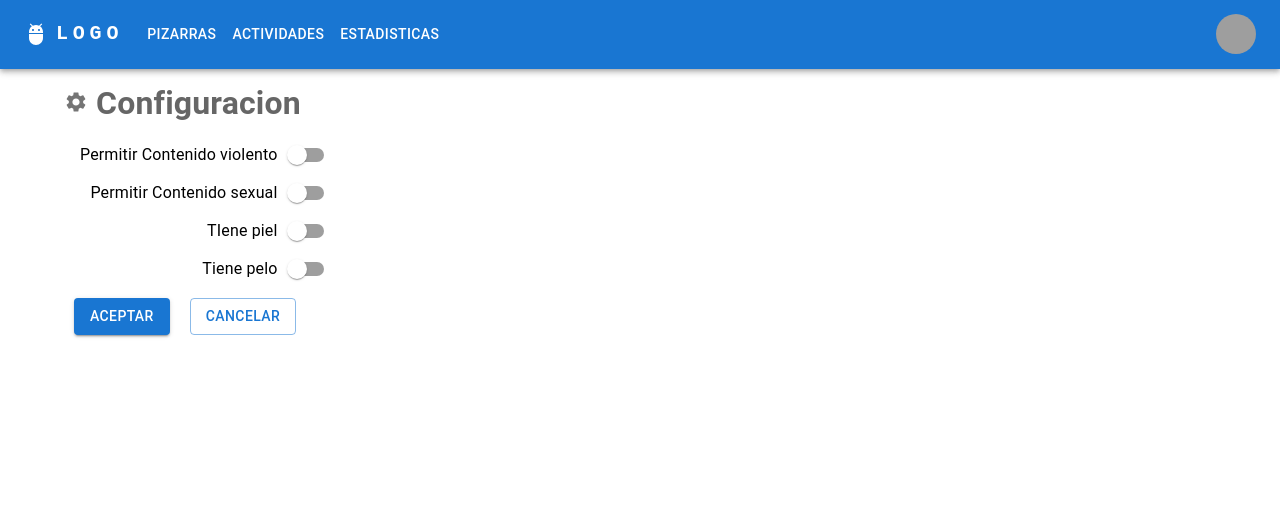
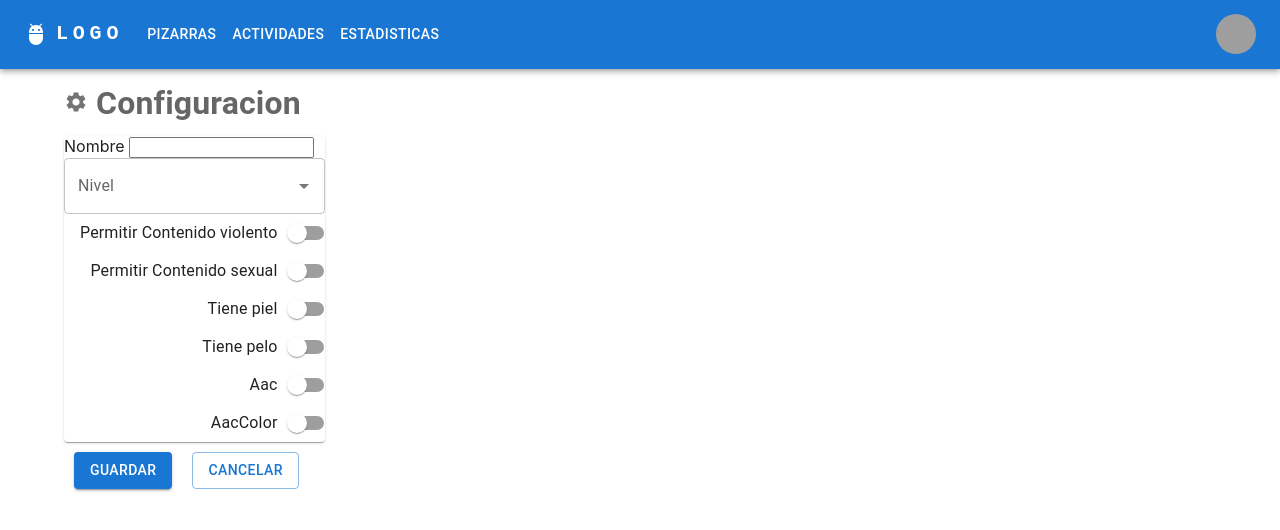
Before and after one commit to RHV044/pictogramas-web, a React (Create React App) app: page /configuracion in a window 1280 px wide. Shown: the top 530 px of the page. Built offline with nearby package versions, Linux system fonts and the light colour scheme; grey boxes are pictures that could not be loaded.

Commit message:
cambios en configuracion

```diff
--- a/src/configuracion/configuracion.tsx
+++ b/src/configuracion/configuracion.tsx
@@ -3,21 +3,44 @@ import SettingsIcon from '@mui/icons-material/Settings';
 import Switch from "@mui/material/Switch";
 import FormGroup from "@mui/material/FormGroup";
 import FormControlLabel from "@mui/material/FormControlLabel";
-import { Button, FormControl, FormLabel, Grid, Stack } from "@mui/material";
+import { Autocomplete, Button, FormControl, FormLabel, Grid, Paper, Slider, Stack, TextField } from "@mui/material";
 import { Container } from "@mui/system";
+import { IUsuario } from '../login/model/usuario';
+import { IndexedDbService } from '../services/indexeddb-service';
+import { useState } from "react";
+import { usuarioLogueado } from "../services/usuarios-services";
+import { useNavigate } from "react-router-dom";
 
 export default function Configuracion() {
+
+  let navigate = useNavigate();
+  const [usuarios, setUsuarios] = useState([] as IUsuario[]);
+  const [db, setDb] = useState (IndexedDbService.create())
+
+  const niveles = ["inicial", "intermedio", "avanzado"]
 
   return (
     <div>
       <ResponsiveAppBar />
       <Container>
+
         <Grid container>
           <Grid item md={12}>
             <FormControl component="fieldset">
               <FormLabel>
                 <h1> <SettingsIcon color="action" /> Configuracion</h1>
               </FormLabel>
+              <Paper>
+                Nombre <input type="text" defaultValue={usuarioLogueado?.nombreUsuario} /> <br/>
+                <Autocomplete id="select-nivel"
+                options={niveles}
+                renderInput={(params) => (
+                  <TextField
+                    {...params}
+                    label="Nivel"
+                  />
+                )}
+                />
                 <FormGroup aria-label="center">
                   <FormControlLabel
                     control={
@@ -37,7 +60,7 @@ export default function Configuracion() {
                     control={
                       <Switch />
                     }
-                  label="TIene piel"
+                    label="Tiene piel"
                     labelPlacement="start"
                   />
                   <FormControlLabel
@@ -47,7 +70,22 @@ export default function Configuracion() {
                     label="Tiene pelo"
                     labelPlacement="start"
                   />
+                  <FormControlLabel
+                    control={
+                      <Switch />
+                    }
+                    label="Aac"
+                    labelPlacement="start"
+                  />
+                  <FormControlLabel
+                    control={
+                      <Switch />
+                    }
+                    label="AacColor"
+                    labelPlacement="start"
+                  />
                 </FormGroup>
+              </Paper>
             </FormControl>
           </Grid>
           <Grid item md={12}>
@@ -55,10 +93,13 @@ export default function Configuracion() {
               <Button
                 variant="contained"
                 style={{ alignItems: 'center', margin: '10px' }}
-            >Aceptar</Button>
+              >Guardar</Button>
               <Button
                 variant="outlined"
                 style={{ alignItems: 'center', margin: '10px' }}
+                onClick={() => {
+                  navigate('../pictogramas');
+                }}
               >Cancelar</Button>
             </Stack>
           </Grid>
```
Lines whose indentation alone changed are shown as unchanged.
